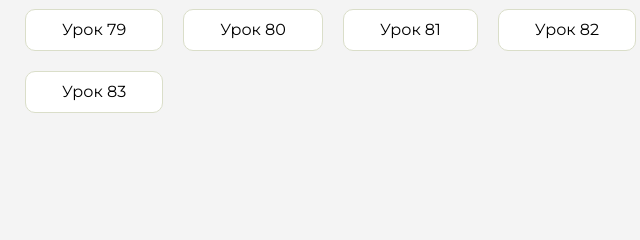
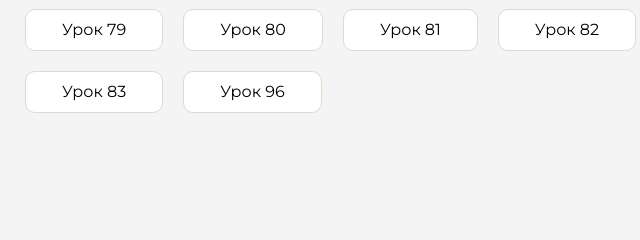
Before and after one commit to Tursynbaeva/home-work-79-83, a plain HTML site: page index.html in a window 1280 px wide. Shown: the part 229-469 px from the top of the page, 431-1071 px from the left. Drawn offline with Linux system fonts and the light colour scheme.

Commit message:
Update index.html

```diff
--- a/index.html
+++ b/index.html
@@ -107,6 +107,9 @@
                     <li class="content__list-item">
                         <a href="/LESSON-83-LAYOLIT/index.html">Урок 83</a>
                     </li>
+                    <li class="content__list-item">
+                        <a href="/LESSON-96-LAYOLIT/index.html">Урок 96</a>
+                    </li>
                 </ul>
             </div>
             <div class="content__block hidden" id="diplomBlock">
```
